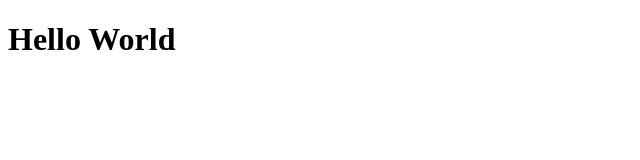
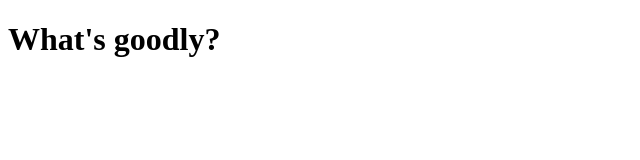
Before and after one commit to ryanward4556/ryanward4556.github.io, a plain HTML site: page index.html in a window 1280 px wide. Shown: the whole page, without its empty margins (0-640 px from the left). Drawn offline with Linux system fonts and the light colour scheme.

Commit message:
changed text

```diff
--- a/index.html
+++ b/index.html
@@ -7,6 +7,6 @@
     <title>Document</title>
 </head>
 <body>
-    <h1>Hello World</h1>
+    <h1>What's goodly?</h1>
 </body>
 </html>
```
